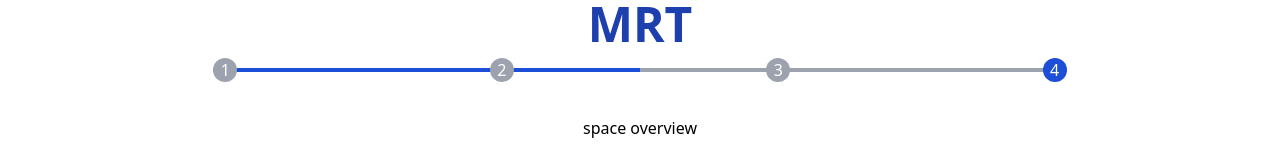
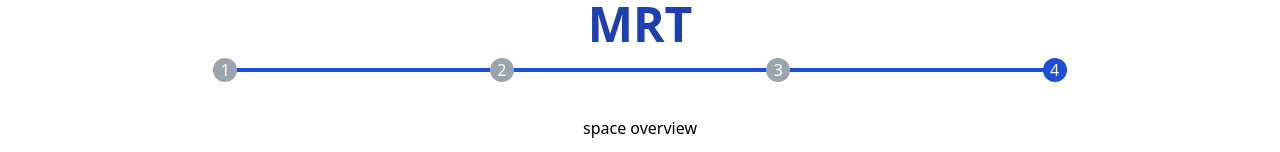
Before and after one commit to simonemiar/sundown, a Nuxt app: page /flow/overview in a window 1280 px wide. Shown: the top 152 px of the page. Built offline with nearby package versions, Linux system fonts and the light colour scheme.

Commit message:
line follow route and animates with trasitions

```diff
--- a/assets/css/main.css
+++ b/assets/css/main.css
@@ -26,7 +26,7 @@ h1 {
   opacity: 0;
 }
 
-.progressbar {
+.progressstep {
   @apply z-10 bg-gray-400 text-white h-6 w-6 rounded-full flex items-center justify-center hover:bg-blue-700;
 }
 
@@ -37,3 +37,16 @@ h1 {
 section {
   @apply max-w-screen-xl;
 }
+
+.progressbar1 {
+  @apply w-0 transition-all duration-500 ease-in-out;
+}
+.progressbar2 {
+  @apply w-1/3 transition-all duration-500 ease-in-out;
+}
+.progressbar3 {
+  @apply w-2/3 transition-all duration-500 ease-in-out;
+}
+.progressbar4 {
+  @apply w-full transition-all duration-500 ease-in-out;
+}
--- a/components/Missionimage.vue
+++ b/components/Missionimage.vue
@@ -12,7 +12,7 @@
 <script>
 export default {
   data() {
-    return {}
+    return {};
   },
   props: {
     image: {
@@ -22,16 +22,16 @@ export default {
   },
   methods: {
     async updateMissionimage(image) {
-      console.log('test input remove')
-      this.$emit('push-image', image)
-      // this.newmissionimages.push(image.image)
-      // console.log(this.newmissionimages)
+      console.log("test input remove");
+      this.$emit("push-image", image);
+
+      console.log(image);
     },
   },
   computed: {
     spacereport() {
-      return this.$store.getters.spacereport
+      return this.$store.getters.spacereport;
     },
   },
-}
+};
 </script>
--- a/layouts/flow.vue
+++ b/layouts/flow.vue
@@ -2,46 +2,49 @@
   <div>
     <Header />
     <!-- container -->
-    <div class="w-full mx-auto my-5">
+    <section class="mx-auto my-5">
       <!-- progress bar -->
-      <div class="w-11/12 lg:w-4/6 mx-auto">
+      <div class="w-11/12 lg:w-4/6 mx-auto relative">
+        <div
+          id="progressbar"
+          ref="progressbar"
+          class="bg-blue-700 h-1 flex items-center absolute"
+          v-bind:class="{
+            progressbar1: $route.path === '/flow/details',
+            progressbar2: $route.path === '/flow/images',
+            progressbar3: $route.path === '/flow/map',
+            progressbar4: $route.path === '/flow/overview',
+          }"
+        ></div>
         <div class="bg-gray-400 h-1 flex items-center justify-between">
-          <div class="w-1/3 bg-blue-700 h-1 flex items-center absolute"></div>
           <router-link
             to="/flow/details"
             active-class="activecolor"
-            class="progressbar"
+            class="progressstep"
             ><div>1</div></router-link
           >
 
           <router-link
             to="/flow/images"
             active-class="activecolor"
-            class="progressbar"
+            class="progressstep"
             ><div>2</div></router-link
           >
           <router-link
             to="/flow/map"
             active-class="activecolor"
-            class="progressbar"
+            class="progressstep"
             ><div>3</div></router-link
           >
           <router-link
             to="/flow/overview"
             active-class="activecolor"
-            class="progressbar"
+            class="progressstep"
             ><div>4</div></router-link
           >
         </div>
       </div>
-
-      <!-- <ul class="focus:shadow-lg flex justify-center">
-        <li class="progressbar">1</li>
-        <li class="progressbar">2</li>
-        <li class="progressbar">3</li>
-        <li class="progressbar">4</li>
-      </ul> -->
-    </div>
+    </section>
     <br />
     <Nuxt />
   </div>
@@ -50,6 +53,17 @@
 <script>
 export default {
   name: "flow",
-  linkActiveClass: "activecolor",
+  mounted() {
+    console.log(this.$refs.progressbar);
+  },
+  methods: {
+    progress1() {},
+    progress2() {},
+    progress3() {
+      console.log("change width", this.$refs.progressbar);
+      this.$refs.progressbar = "@apply w-2/3";
+    },
+    progress4() {},
+  },
 };
 </script>
--- a/pages/flow/map.vue
+++ b/pages/flow/map.vue
@@ -72,7 +72,7 @@ export default {
   async mounted() {
     await this.fetchData();
     this.createMap();
-    setInterval(this.updateMapAndMarker, 5000);
+    setInterval(this.updateMapAndMarker, 10000);
     // first we call the function updateFetch which call and sets the data and ends with creating the map
     // then we call the interval, without the () from the function because if we use them, then it will run the function twice
   },
```
